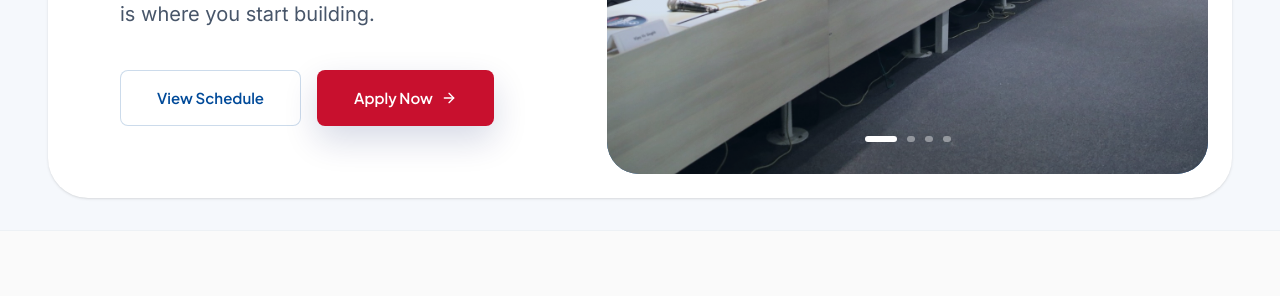
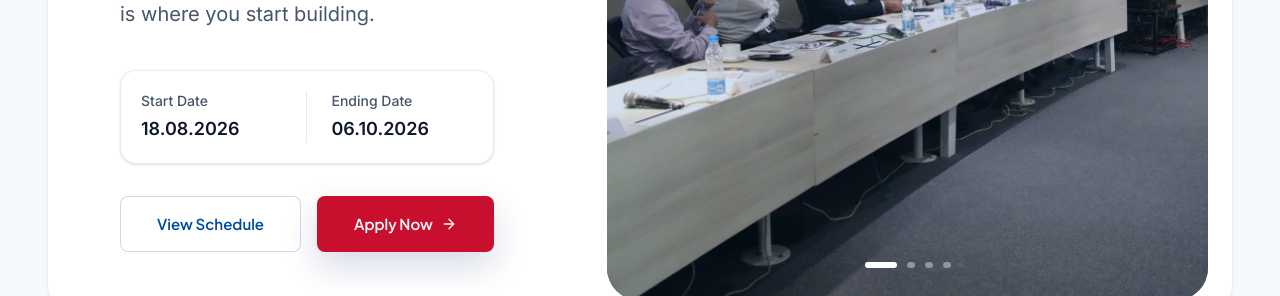
Before and after one commit to SaurabhSinghRajput-8777/EBC-2.0_Prototype, a Next.js app: page / in a window 1280 px wide. Shown: the part 656-952 px from the top of the page. Built offline with nearby package versions, Linux system fonts and the light colour scheme; no server answers.

Commit message:
Added Date Info Box

```diff
--- a/src/features/public/landing/sections/HeroSection.tsx
+++ b/src/features/public/landing/sections/HeroSection.tsx
@@ -62,7 +62,22 @@ export function HeroSection() {
               </p>
             </MotionWrapper>
 
-            <MotionWrapper variant="slideUp" delay={0.4} className="flex flex-col sm:flex-row gap-4">
+            <div className="w-full sm:w-fit flex flex-col">
+              <MotionWrapper variant="slideUp" delay={0.4} className="mb-8 w-full">
+                <div className="bg-surface rounded-2xl border border-primary/10 shadow-sm p-5 flex flex-row w-full">
+                  <div className="flex-1 pr-6">
+                    <span className="block text-sm font-medium text-secondary-text mb-1">Start Date</span>
+                    <span className="block text-lg font-semibold text-foreground">18.08.2026</span>
+                  </div>
+                  <div className="w-px bg-primary/10"></div>
+                  <div className="flex-1 pl-6">
+                    <span className="block text-sm font-medium text-secondary-text mb-1">Ending Date</span>
+                    <span className="block text-lg font-semibold text-foreground">06.10.2026</span>
+                  </div>
+                </div>
+              </MotionWrapper>
+
+              <MotionWrapper variant="slideUp" delay={0.5} className="flex flex-col sm:flex-row gap-4 w-full">
                 <Link href={siteContent.hero.secondaryCta.href} passHref className="w-full sm:w-auto">
                   <Button size="lg" variant="outline" className="w-full border-primary/20 text-primary hover:bg-primary/5">
                     {siteContent.hero.secondaryCta.label}
@@ -75,6 +90,7 @@ export function HeroSection() {
                   </Button>
                 </Link>
               </MotionWrapper>
+            </div>
           </div>
 
           {/* Video / Editorial Canvas Area */}
```
Lines whose indentation alone changed are shown as unchanged.
